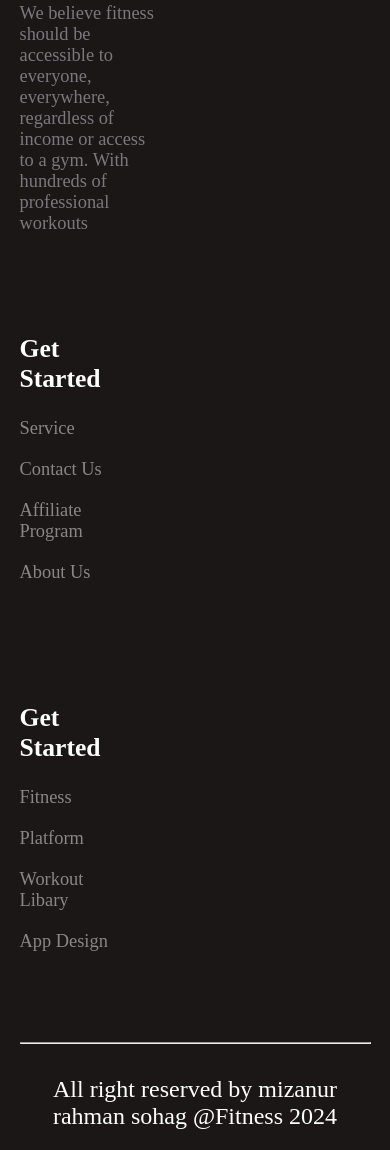
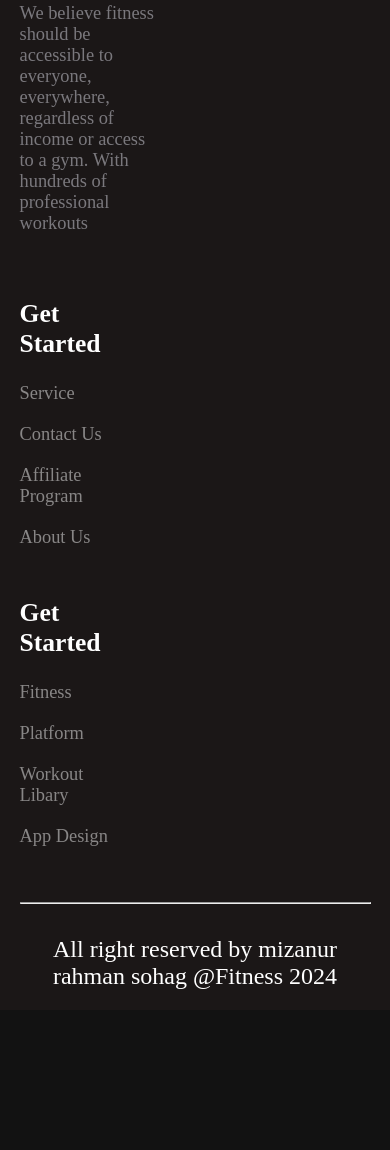
Before and after one commit to devmizanur/2nd-assignment-repo, a plain HTML site: page index.html in a window 390 px wide. Shown: the part 8933-10083 px from the top of the page. After the commit the page ends 9943 px from the top, so only its background shows below. Drawn offline with Linux system fonts and the light colour scheme; a web font is replaced by a local one.

Commit message:
fix responsive iccue footer section

```diff
--- a/style.css
+++ b/style.css
@@ -632,6 +632,12 @@ margin-bottom:20px;
     flex-direction: column;
     gap:0rem;
    }
+   .get-started-mid{
+    margin: 15px 0px;
+   }
+   .get-started-right{
+    margin: 15px 0px;
+   }
    .get-started-mid li, .get-started-right li{
     font-size: 1.15rem;
    }
```
